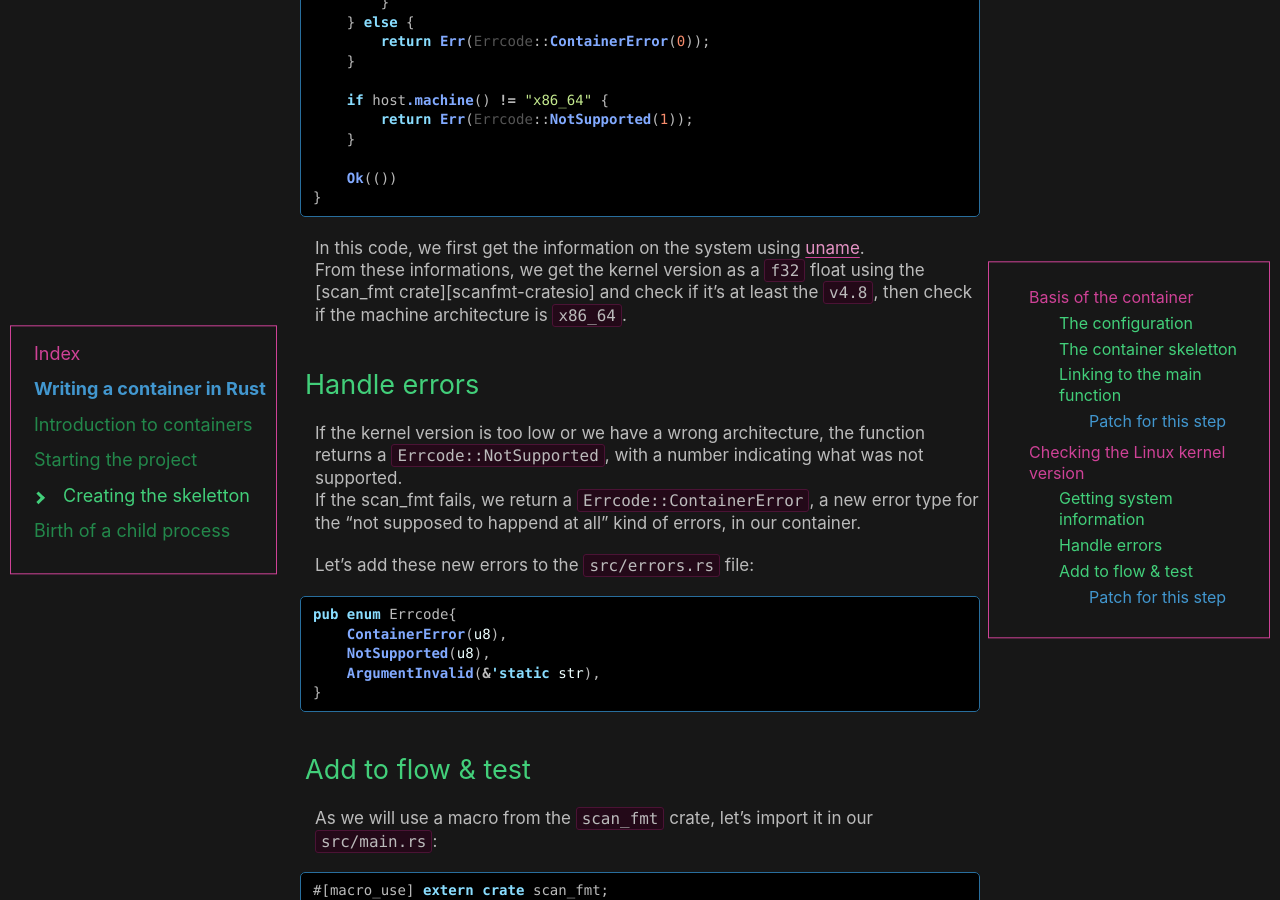
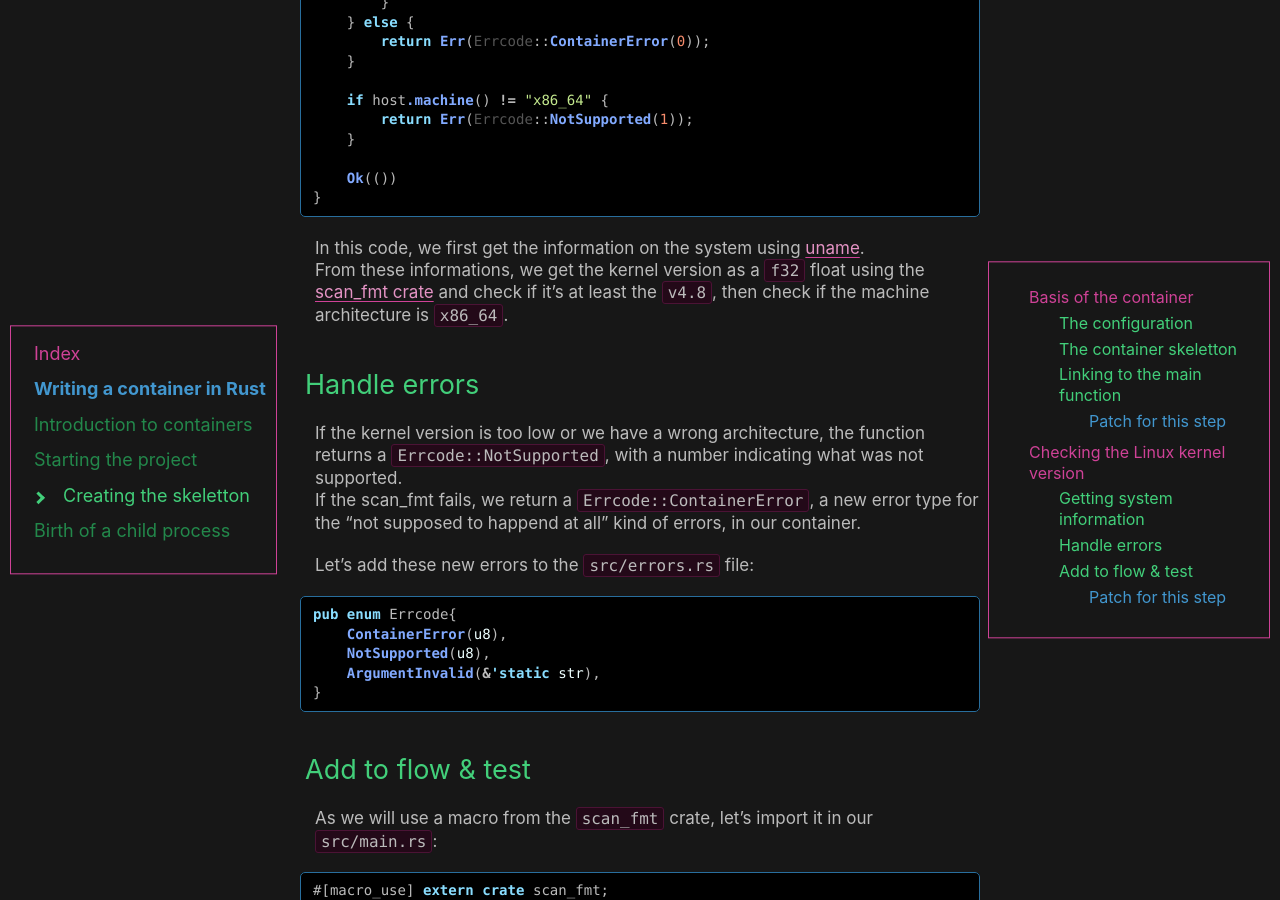
Before and after one commit to litchipi/litchipi.github.io, a Jekyll site: the page built from _posts/2021-10-03-container-in-rust-part3.md, in a window 1280 px wide and 900 px high, scrolled down 4996 px. Built offline with Jekyll 4.4.1, drawn with Linux system fonts in a browser that asks for light colours.

Commit message:
container in rust: Fixing URL in part 3
Signed-off-by: Litchi Pi <litchi.pi@protonmail.com>

```diff
--- a/_posts/2021-10-03-container-in-rust-part3.md
+++ b/_posts/2021-10-03-container-in-rust-part3.md
@@ -274,7 +274,7 @@ The raw patch to apply on the previous step can be found [here][patch-step6]
 [tuto]: https://blog.lizzie.io/linux-containers-in-500-loc.html
 [nix-cratesio]: https://crates.io/crates/nix
 [man-uname]: https://man7.org/linux/man-pages/man2/uname.2.html
-[scanfmt_-cratesio]: https://crates.io/crates/scan_fmt
+[scanfmt-cratesio]: https://crates.io/crates/scan_fmt
 
 [code-step5]: https://github.com/litchipi/crabcan/tree/step5/
 [patch-step5]: https://github.com/litchipi/crabcan/commit/step5.diff
```
